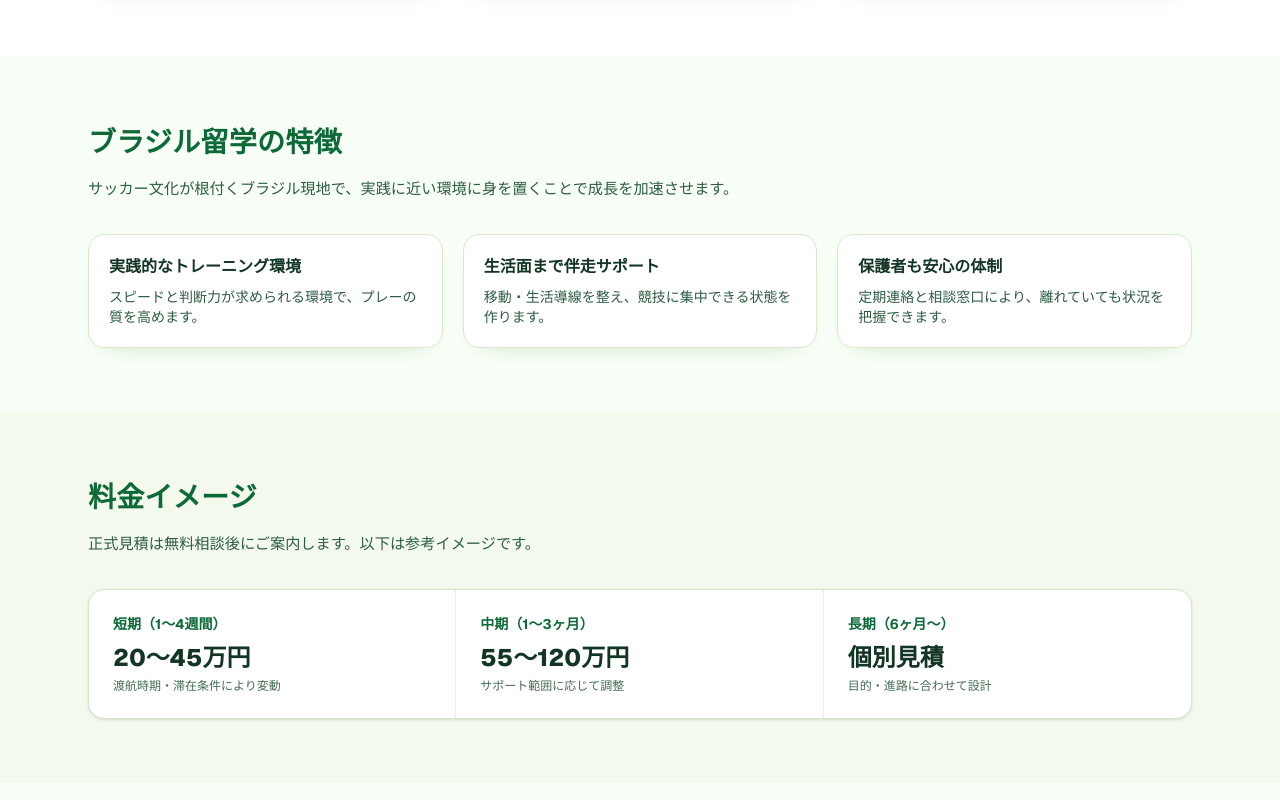
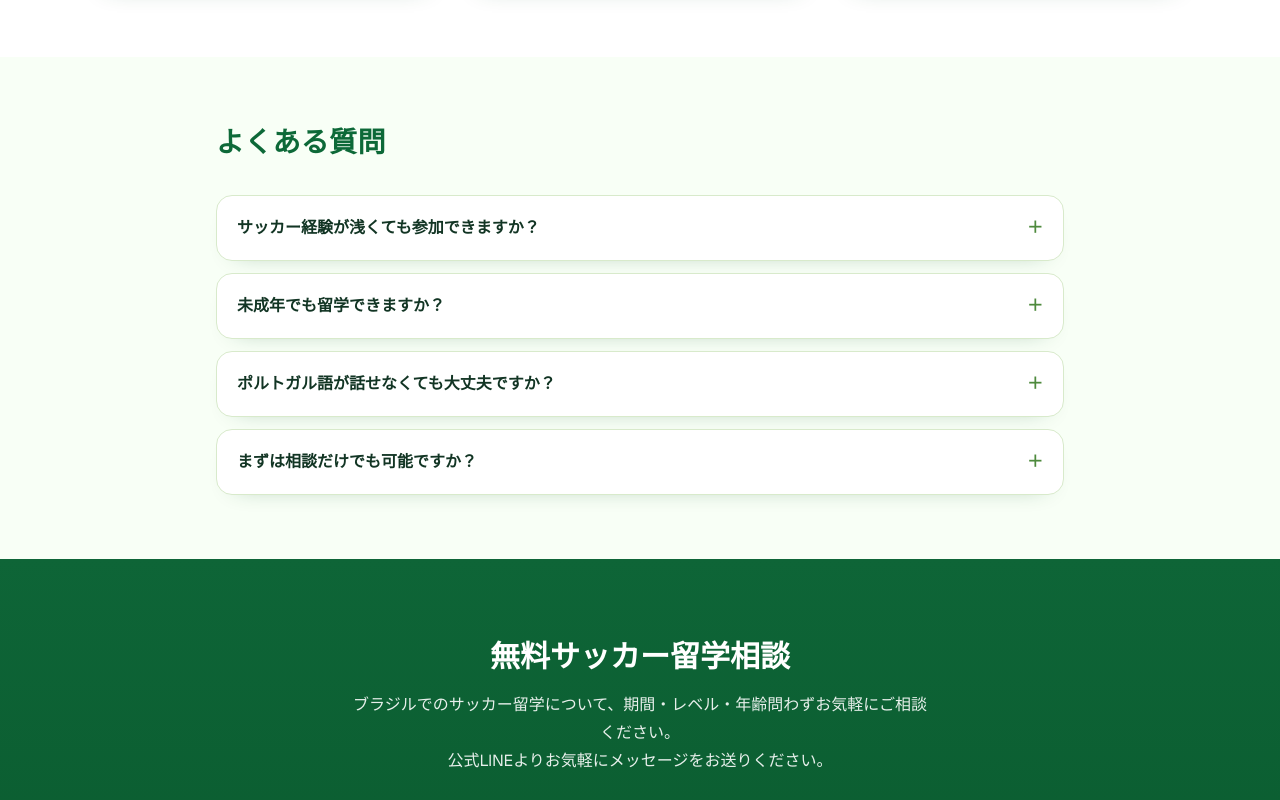
Before and after one commit to roki0711416-hash/parasonho, a Next.js app: page / in a window 1280 px wide. Shown: the part 1460-2260 px from the top of the page. Built offline with nearby package versions, Linux system fonts and the light colour scheme.

Commit message:
feat: remove features and pricing sections

```diff
--- a/app/page.tsx
+++ b/app/page.tsx
@@ -119,53 +119,6 @@ export default function Home() {
           </div>
         </section>
 
-        <section id="features" className="mx-auto w-full max-w-6xl px-4 py-16 sm:px-6">
-          <h2 className="section-title">ブラジル留学の特徴</h2>
-          <p className="section-subtitle">
-            サッカー文化が根付くブラジル現地で、実践に近い環境に身を置くことで成長を加速させます。
-          </p>
-          <div className="mt-8 grid gap-5 md:grid-cols-3">
-            <div className="card">
-              <h3 className="text-base font-bold">実践的なトレーニング環境</h3>
-              <p className="mt-2 text-sm text-[#2d5d43]">スピードと判断力が求められる環境で、プレーの質を高めます。</p>
-            </div>
-            <div className="card">
-              <h3 className="text-base font-bold">生活面まで伴走サポート</h3>
-              <p className="mt-2 text-sm text-[#2d5d43]">移動・生活導線を整え、競技に集中できる状態を作ります。</p>
-            </div>
-            <div className="card">
-              <h3 className="text-base font-bold">保護者も安心の体制</h3>
-              <p className="mt-2 text-sm text-[#2d5d43]">定期連絡と相談窓口により、離れていても状況を把握できます。</p>
-            </div>
-          </div>
-        </section>
-
-        <section id="pricing" className="bg-[#f3faed] py-16">
-          <div className="mx-auto w-full max-w-6xl px-4 sm:px-6">
-            <h2 className="section-title">料金イメージ</h2>
-            <p className="section-subtitle">正式見積は無料相談後にご案内します。以下は参考イメージです。</p>
-            <div className="mt-8 overflow-hidden rounded-2xl border border-[#d4e7c8] bg-white shadow-sm">
-              <div className="grid grid-cols-1 divide-y divide-[#e7f2dd] text-sm md:grid-cols-3 md:divide-x md:divide-y-0">
-                <div className="p-6">
-                  <p className="font-bold text-[#0d6938]">短期（1〜4週間）</p>
-                  <p className="mt-2 text-2xl font-extrabold">20〜45万円</p>
-                  <p className="mt-1 text-xs text-[#456c54]">渡航時期・滞在条件により変動</p>
-                </div>
-                <div className="p-6">
-                  <p className="font-bold text-[#0d6938]">中期（1〜3ヶ月）</p>
-                  <p className="mt-2 text-2xl font-extrabold">55〜120万円</p>
-                  <p className="mt-1 text-xs text-[#456c54]">サポート範囲に応じて調整</p>
-                </div>
-                <div className="p-6">
-                  <p className="font-bold text-[#0d6938]">長期（6ヶ月〜）</p>
-                  <p className="mt-2 text-2xl font-extrabold">個別見積</p>
-                  <p className="mt-1 text-xs text-[#456c54]">目的・進路に合わせて設計</p>
-                </div>
-              </div>
-            </div>
-          </div>
-        </section>
-
         <section id="faq" className="mx-auto w-full max-w-4xl px-4 py-16 sm:px-6">
           <h2 className="section-title">よくある質問</h2>
           <div className="mt-8 space-y-3">
```
